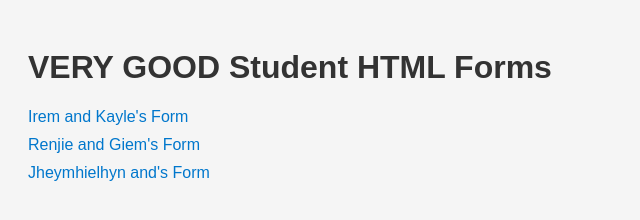
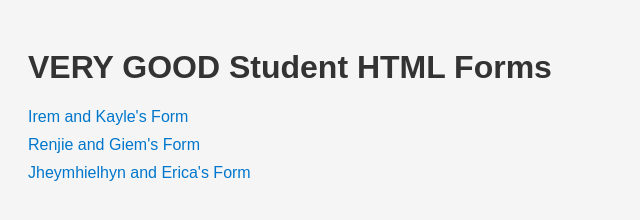
Before and after one commit to Sleepless23/Forms, a plain HTML site: page index.html in a window 1280 px wide. Shown: the full height of the page, 0-640 px from the left. Drawn offline with Linux system fonts and the light colour scheme.

Commit message:
Update index.html

```diff
--- a/index.html
+++ b/index.html
@@ -33,7 +33,7 @@
   <ul>
     <li><a href="Irem_Kayle FORM.html" target="_blank">Irem and Kayle's Form</a></li>
     <li><a href="Testing.html" target="_blank">Renjie and Giem's Form</a></li>
-    <li><a href="FORMS.html" target="_blank">Jheymhielhyn and's Form</a></li>
+    <li><a href="FORMS.html" target="_blank">Jheymhielhyn and Erica's Form</a></li>
   </ul>
 </body>
 </html>
```
